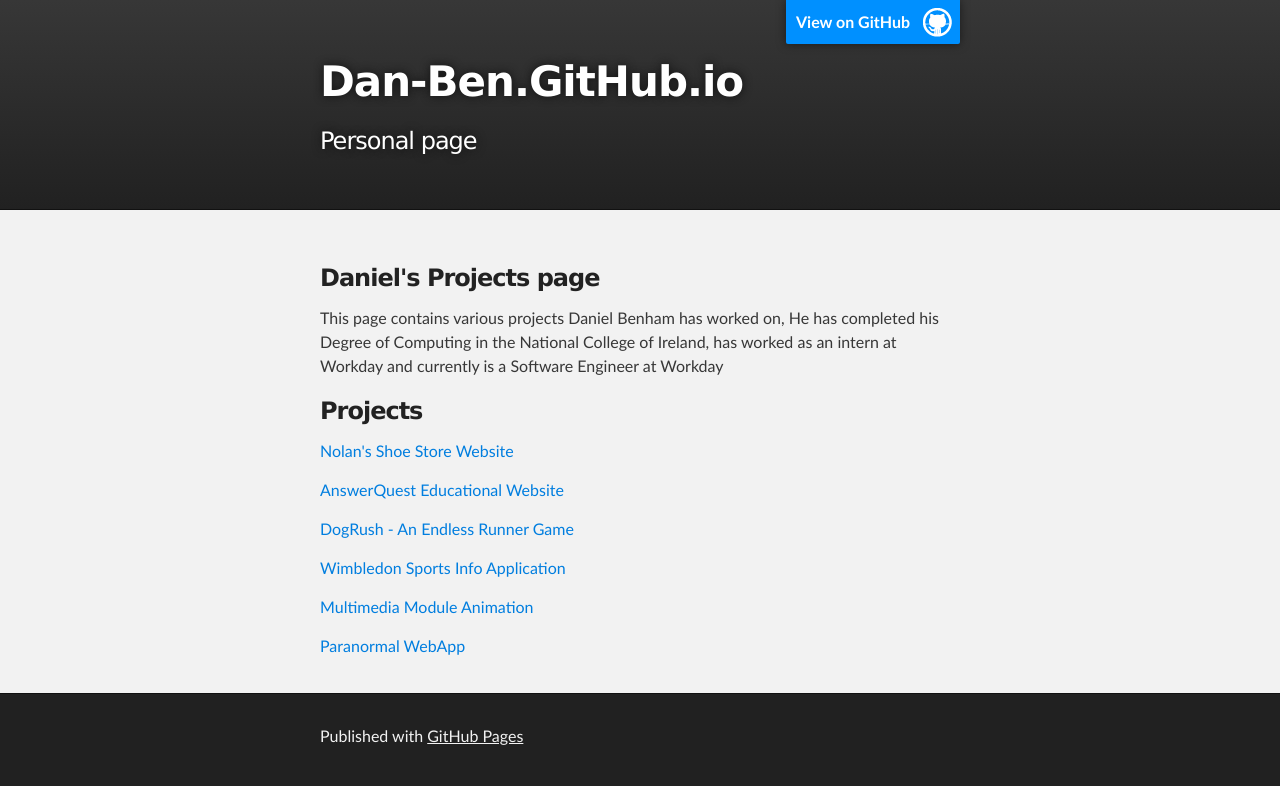
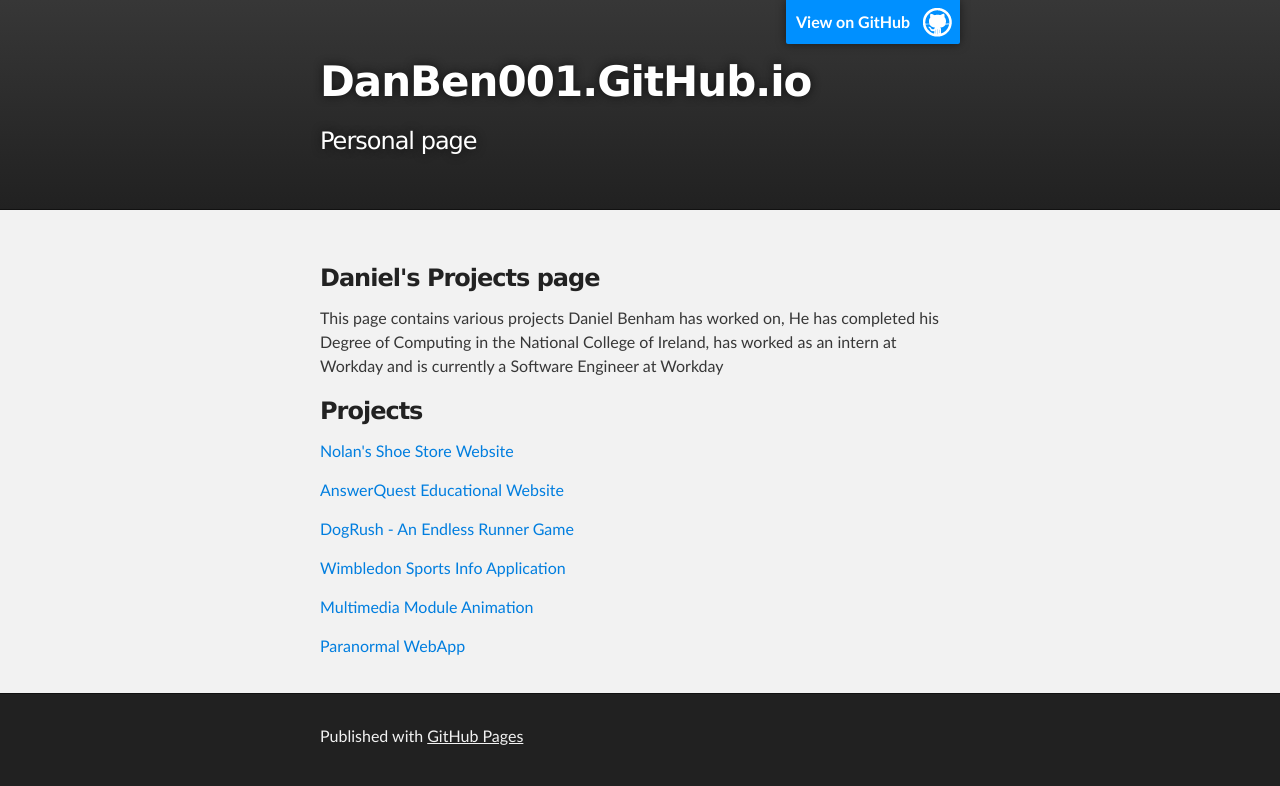
Before and after one commit to DanBen001/DanBen001.github.io, a plain HTML site: page index.html in a window 1280 px wide. Drawn offline with Linux system fonts and the light colour scheme.

Commit message:
Update Title and Page Description

```diff
--- a/index.html
+++ b/index.html
@@ -18,7 +18,7 @@
         <header class="inner">
           <a id="forkme_banner" href="https://github.com/danben001">View on GitHub</a>
 
-          <h1 id="project_title">Dan-Ben.GitHub.io</h1>
+          <h1 id="project_title">DanBen001.GitHub.io</h1>
           <h2 id="project_tagline">Personal page</h2>
 
         </header>
@@ -31,7 +31,7 @@
 <a id="daniels-projects-page" class="anchor" href="#daniels-projects-page" aria-hidden="true"><span class="octicon octicon-link"></span></a>Daniel's Projects page</h3>
 
 <p>This page contains various projects Daniel Benham has worked on, He has completed his Degree of Computing in the National College of Ireland, has worked
-as an intern at Workday and currently is a Software Engineer at Workday</p>
+as an intern at Workday and is currently a Software Engineer at Workday</p>
 
 <h3>
 <a id="projects" class="anchor" href="#projects" aria-hidden="true"><span class="octicon octicon-link"></span></a>Projects</h3>
```
